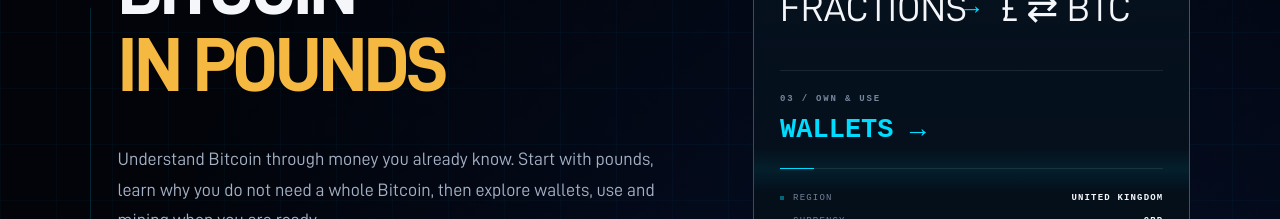
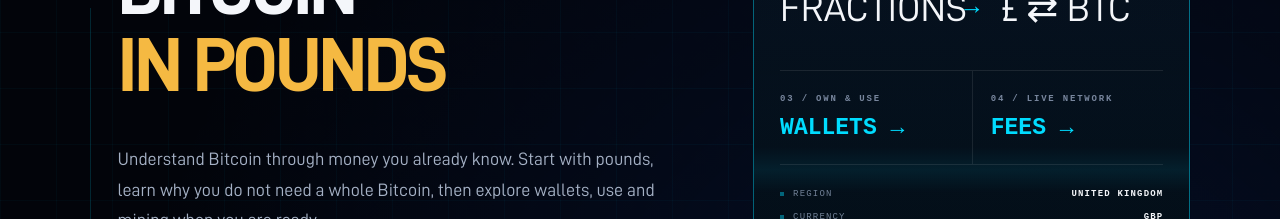
Before and after one commit to neilhamson/hamson-tech, a Next.js app: page /bitcoin in a window 1280 px wide. Shown: the part 304-523 px from the top of the page. Built offline with nearby package versions, Linux system fonts and the light colour scheme; no server answers.

Commit message:
Link live Bitcoin fees from hub

```diff
--- a/app/bitcoin/bitcoin.module.css
+++ b/app/bitcoin/bitcoin.module.css
@@ -369,6 +369,47 @@
   font-weight: 600;
 }
 
+.consoleRouteGrid {
+  position: relative;
+  z-index: 1;
+  display: grid;
+  grid-template-columns: repeat(2, minmax(0, 1fr));
+  border-top: 1px solid var(--btc-line);
+  border-bottom: 1px solid var(--btc-line);
+}
+
+.consoleRoute {
+  display: block;
+  min-width: 0;
+  padding: 23px 18px 23px 0;
+  color: inherit;
+  text-decoration: none;
+}
+
+.consoleRoute + .consoleRoute {
+  padding-left: 18px;
+  border-left: 1px solid var(--btc-line);
+}
+
+.consoleRoute strong {
+  display: block;
+  margin-top: 10px;
+  color: var(--btc-cyan);
+  font-family: monospace;
+  font-size: 23px;
+  font-weight: 600;
+}
+
+.consoleRoute:hover strong,
+.consoleRoute:focus-visible strong {
+  color: white;
+}
+
+.consoleRoute:focus-visible {
+  outline: 1px solid var(--btc-cyan);
+  outline-offset: 4px;
+}
+
 .consoleMeta {
   position: relative;
   z-index: 1;
@@ -527,7 +568,8 @@
 
 .grid2,
 .grid3,
-.grid4 {
+.grid4,
+.grid5 {
   display: grid;
   gap: 10px;
 }
@@ -544,6 +586,10 @@
   grid-template-columns: repeat(4, minmax(0, 1fr));
 }
 
+.grid5 {
+  grid-template-columns: repeat(5, minmax(0, 1fr));
+}
+
 .panel {
   position: relative;
   min-height: 230px;
@@ -552,6 +598,8 @@
   border: 1px solid rgba(255, 255, 255, 0.085);
   background:
     linear-gradient(135deg, rgba(7, 14, 26, 0.98), rgba(2, 6, 12, 0.98));
+  display: flex;
+  flex-direction: column;
 }
 
 .panel::before {
@@ -613,8 +661,10 @@
 
 .panel a {
   display: inline-block;
-  margin-top: 27px;
+  margin-top: auto;
+  padding-top: 27px;
   padding-bottom: 4px;
+  align-self: flex-start;
   border-bottom: 1px solid rgba(0, 220, 255, 0.30);
   color: var(--btc-cyan);
   font-family: monospace;
@@ -731,6 +781,7 @@
     grid-template-columns: 1fr;
   }
 
+  .grid5,
   .grid4,
   .grid3 {
     grid-template-columns: repeat(2, minmax(0, 1fr));
@@ -772,10 +823,21 @@
     left: 22px;
   }
 
+  .grid5,
   .grid4,
   .grid3,
   .grid2 {
     grid-template-columns: 1fr;
+  }
+
+  .consoleRouteGrid {
+    grid-template-columns: 1fr;
+  }
+
+  .consoleRoute + .consoleRoute {
+    padding-left: 0;
+    border-top: 1px solid var(--btc-line);
+    border-left: 0;
   }
 
   .disclaimer {
--- a/app/bitcoin/page.tsx
+++ b/app/bitcoin/page.tsx
@@ -216,20 +216,27 @@ export default function BitcoinPage() {
             </Link>
           </div>
 
-          <div className={styles.sats}>
+          <div className={styles.consoleRouteGrid}>
             <Link
               href="/bitcoin/wallets"
-              style={{
-                display: "block",
-                color: "inherit",
-                textDecoration: "none",
-              }}
+              className={styles.consoleRoute}
             >
               <span className={styles.readoutLabel}>
                 03 / OWN &amp; USE
               </span>
 
               <strong>WALLETS →</strong>
+            </Link>
+
+            <Link
+              href="/bitcoin/fees"
+              className={styles.consoleRoute}
+            >
+              <span className={styles.readoutLabel}>
+                04 / LIVE NETWORK
+              </span>
+
+              <strong>FEES →</strong>
             </Link>
           </div>
 
@@ -513,7 +520,7 @@ export default function BitcoinPage() {
             </div>
           </div>
 
-          <div className={styles.grid4}>
+          <div className={styles.grid5}>
             <article className={styles.panel}>
               <span className={styles.panelNumber}>
                 BASICS
@@ -571,6 +578,25 @@ export default function BitcoinPage() {
 
             <article className={styles.panel}>
               <span className={styles.panelNumber}>
+                LIVE NETWORK
+              </span>
+
+              <h3>NETWORK FEES</h3>
+
+              <p>
+                See current Bitcoin fee rates,
+                mempool activity and estimate a
+                transaction cost in satoshis and
+                pounds.
+              </p>
+
+              <Link href="/bitcoin/fees">
+                OPEN LIVE FEES →
+              </Link>
+            </article>
+
+            <article className={styles.panel}>
+              <span className={styles.panelNumber}>
                 MINING
               </span>
 
```
